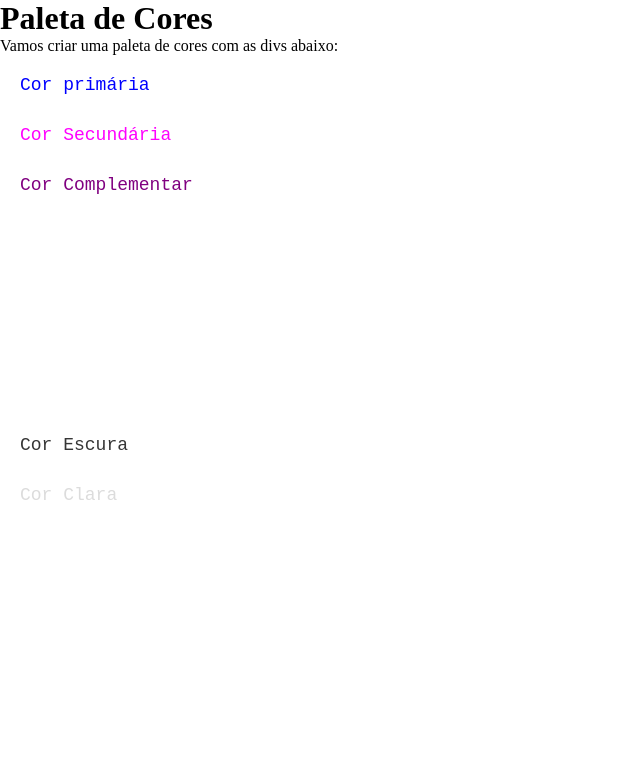
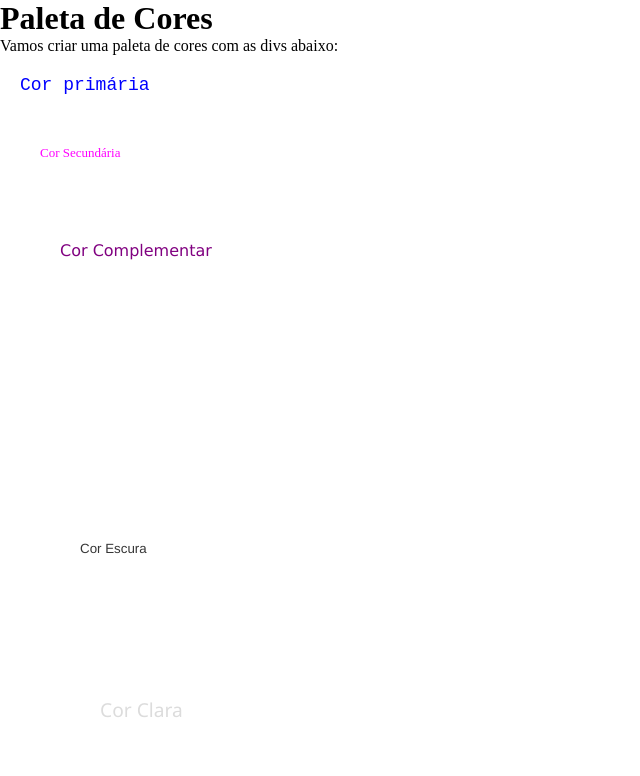
Before and after one commit to ferreirawdev/trybe-exercicios, a plain HTML site: page fundamentos/bloco-03/dia-03/index4.html in a window 1280 px wide. Shown: the whole page, without its empty margins (0-640 px from the left). Drawn offline with Linux system fonts and the light colour scheme.

Commit message:
estiliza cada uma das tags h3

```diff
--- a/fundamentos/bloco-03/dia-03/style4.css
+++ b/fundamentos/bloco-03/dia-03/style4.css
@@ -27,7 +27,7 @@ div:nth-of-type(5) {
   color: #DCDCDC;
 }
 
-h3:nth-of-type(1) {
+div:nth-of-type(1) > h3 {
   margin: 10px;
   padding: 10px;
   font-size: large;
@@ -35,7 +35,7 @@ h3:nth-of-type(1) {
   font-weight: 100;
 }
 
-h3:nth-of-type(2) {
+div:nth-of-type(2) > h3 {
   margin: 20px;
   padding: 20px;
   font-size: small;
@@ -43,7 +43,7 @@ h3:nth-of-type(2) {
   font-weight: 200;
 }
 
-h3:nth-of-type(3) {
+div:nth-of-type(3) > h3 {
   margin: 30px;
   padding: 30px;
   font-size: medium;
@@ -51,7 +51,7 @@ h3:nth-of-type(3) {
   font-weight: 300;
 }
 
-h3:nth-of-type(4) {
+div:nth-of-type(4) > h3 {
   margin: 40px;
   padding: 40px;
   font-size: smaller;
@@ -59,7 +59,7 @@ h3:nth-of-type(4) {
   font-weight: 400;
 }
 
-h3:nth-of-type(5) {
+div:nth-of-type(5) > h3 {
   margin: 50px;
   padding: 50px;
   font-size: larger;
```
